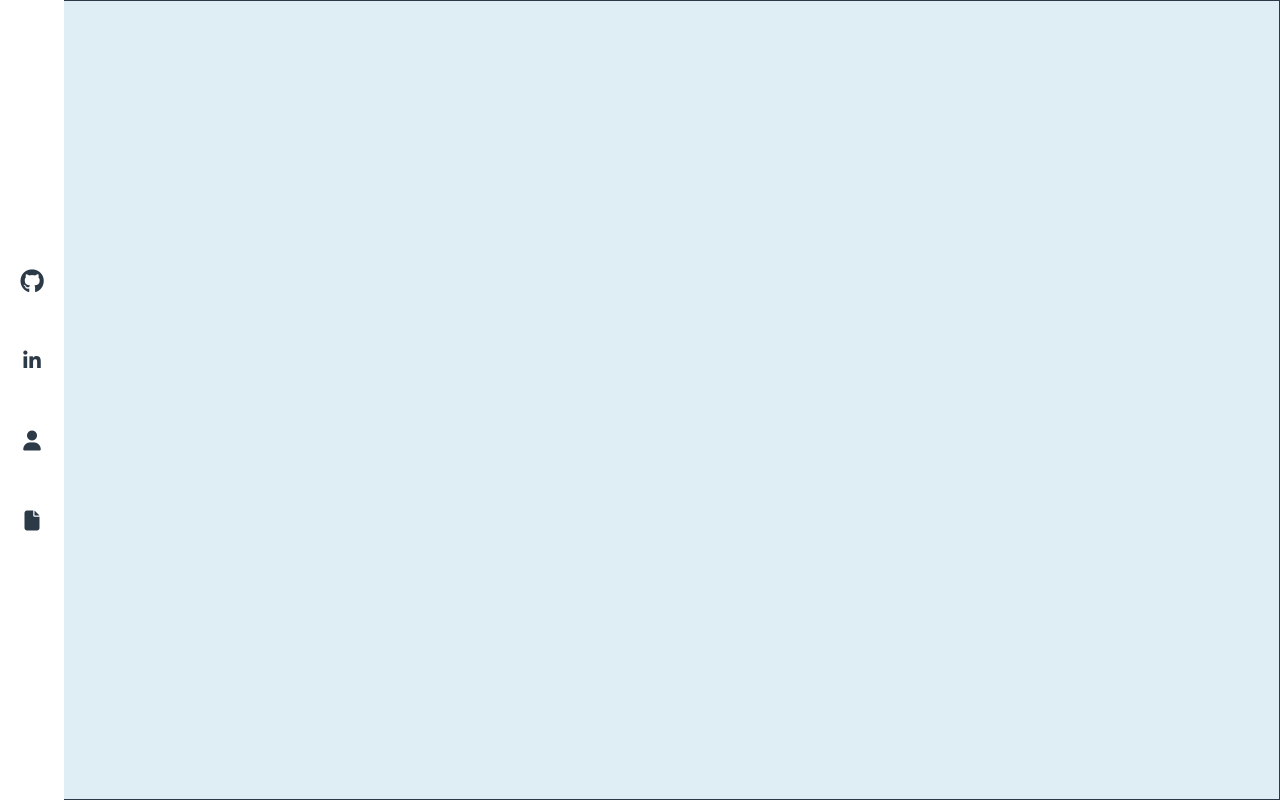
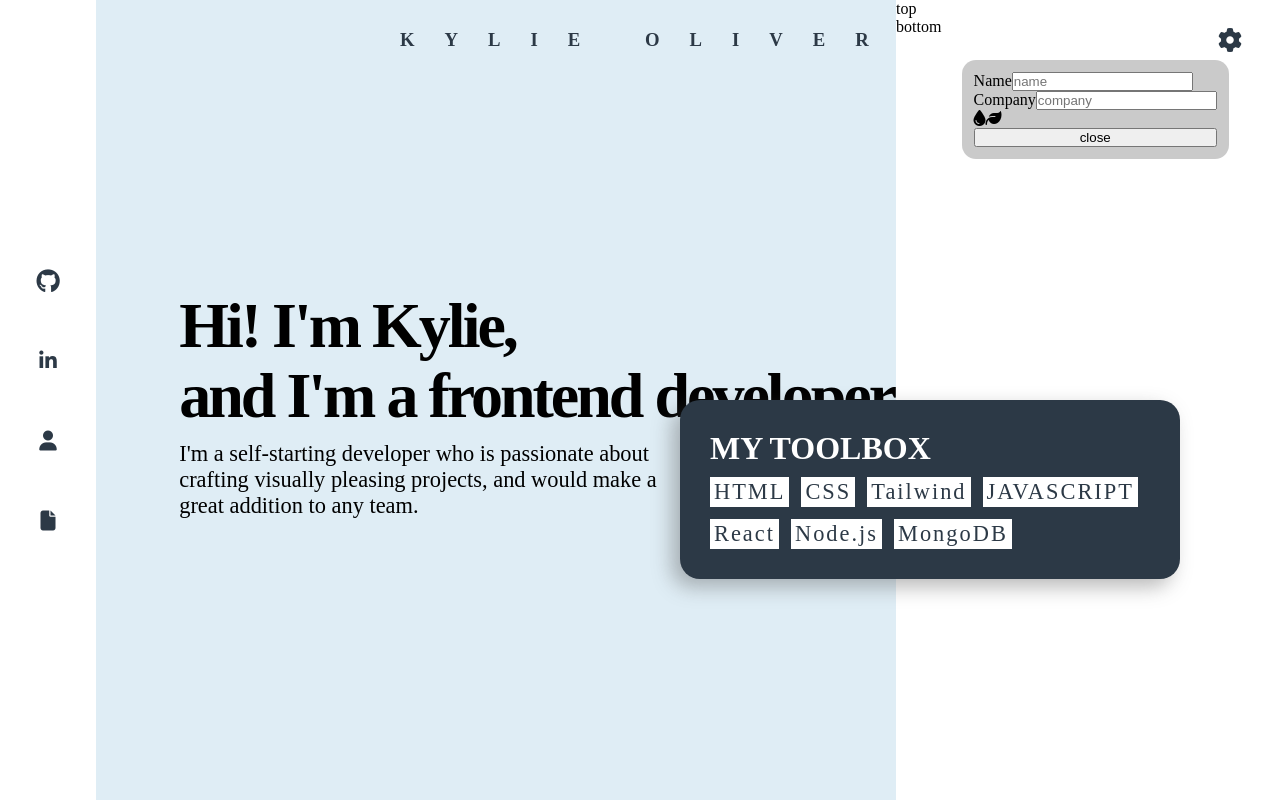
Before and after one commit to Kylie240/portfolio, a React (Vite) app: page / in a window 1280 px wide. Built offline with nearby package versions, Linux system fonts and the light colour scheme.

Commit message:
created topbar and added features

```diff
--- /dev/null
+++ b/components/settings.jsx
@@ -0,0 +1,41 @@
+export const Settings = ({
+    setCompanyInsert, setNameInsert
+}) => {
+
+    function handleNameChange (e) {
+        const {value} = e.target;
+        setNameInsert(` ${value}`)
+    }
+    function handleCompanyChange (e) {
+        const {value} = e.target;
+        setCompanyInsert(value)
+    }
+
+    return(
+        <div className="settings-container">
+            <div>
+                <div>
+                    <label htmlFor="name">Name</label>
+                    <input
+                    type="text"
+                    name="name"
+                    onChange={(e) => handleNameChange(e)}
+                    placeholder="name"/>
+                </div>
+                <div>
+                    <label htmlFor="name">Company</label>
+                    <input
+                        type="text"
+                        name="company"
+                        onChange={(e) => handleCompanyChange(e)}
+                        placeholder="company"/>
+                </div>
+                <div>
+                    <i className="fa-solid fa-droplet theme-btn"></i>
+                    <i className="fa-solid fa-leaf theme-btn"></i>
+                </div>
+            </div>
+            <button>close</button>
+        </div>
+    )
+}
--- a/components/sidebar.jsx
+++ b/components/sidebar.jsx
@@ -1,10 +1,10 @@
 export const Sidebar = () => {
     return (
-        <div class="sidebar">
-            <i class="fa-brands fa-github sidebar-icon fa-xl"></i>
-            <i class="fa-brands fa-linkedin-in sidebar-icon fa-lg"></i>
-            <i class="fa-solid fa-user sidebar-icon fa-lg"></i>
-            <i class="fa-solid fa-file sidebar-icon fa-lg"></i>
+        <div className="sidebar">
+            <i className="fa-brands fa-github sidebar-icon fa-xl"></i>
+            <i className="fa-brands fa-linkedin-in sidebar-icon fa-lg"></i>
+            <i className="fa-solid fa-user sidebar-icon fa-lg"></i>
+            <i className="fa-solid fa-file sidebar-icon fa-lg"></i>
         </div>
     )
 }
--- /dev/null
+++ b/components/topbar.jsx
@@ -0,0 +1,17 @@
+import { Settings } from "./settings"
+
+export const Topbar = () => {
+    function themeToggler () {
+        document.body.classList.toggle('active')
+    }
+
+    return (
+        <div className="topbar">
+            <h3 className="topbar-heading">KYLIE OLIVER</h3>
+            <i id="topbar-gear"
+                className="fa-solid fa-gear fa-xl sidebar-icon"
+                onClick={themeToggler}
+            ></i>
+        </div>
+    )
+}
--- a/src/App.css
+++ b/src/App.css
@@ -3,29 +3,48 @@
   padding: 0;
   box-sizing: border-box;
   /*OCEAN THEME VARIABLES*/
+}
+body{
   --primary-ocean-color: rgb(255, 255, 255);
   --secondary-ocean-color: rgb(223, 237, 245);
   --tertiary-ocean-color: rgb(44, 57, 70);
   --highlight-ocean-color: rgb(253, 105, 68);
-/*DESERT THEME VARIABLES*/
-  --primary-desert-color: rgb(246, 254, 255);
-  --secondary-desert-color: rgb(190, 220, 235);
-  --tertiary-desert-color: rgb(44, 57, 70);
-  --highlight-desert-color: rgb(253, 105, 68);
 }
 
-
+body.active {
+  --primary-ocean-color: rgb(243, 223, 204);
+  --secondary-ocean-color: rgb(175, 103, 55);
+  --tertiary-ocean-color: rgb(46, 92, 73);
+  --highlight-ocean-color: rgb(228, 186, 109);
+}
 
 .homepage {
+  display: flex;
   width: 100%;
   height: 100vh;
-  border: 1px solid var(--tertiary-ocean-color);
   background-color: var(--secondary-ocean-color);
+}
+
+.topbar{
+  display: flex;
+  justify-content: space-between;
+  padding: 0 30px 0 400px;
+  align-items: center;
+  z-index: 20;
+  position: absolute;
+  color: var(--tertiary-ocean-color);
+  background-color: transparent;
+  width: 100%;
+  height: 5rem;
+}
+
+.topbar-heading{
+  letter-spacing: 30px;
 }
 
 .sidebar {
   height: 100vh;
-  width: 5%;
+  width: 6rem;
   position: fixed;
   display: flex;
   flex-direction: column;
@@ -50,3 +69,80 @@
 .sidebar-icon:hover{
   background-color: var(--secondary-ocean-color);
 }
+
+.left-home-container{
+  width: 70%;
+  display: flex;
+  flex-direction: column;
+  justify-content: center;
+  align-items: center;
+  background: var(--secondary-ocean-color);
+}
+.left-home-container h1{
+  position: relative;
+  left: 20%;
+  font-size: 4rem;
+  width: 100%;
+  margin: 20px 0;
+  letter-spacing: -3px;
+  line-height: 50px;
+}
+.left-home-container p{
+  position: relative;
+  left: 20%;
+  font-size: 1.4rem;
+  width: 55%;
+}
+.right-home-container{
+  right: 12px;
+  width: 30%;
+  overflow: visible;
+  background: var(--primary-ocean-color);
+}
+.right-middle-container{
+  color: white;
+  padding: 30px;
+  top: 400px;
+  right: 100px;
+  width: 500px;
+  position: absolute;
+  border-radius: 20px;
+  box-shadow: -8px 8px 20px rgba(80, 80, 80, 0.4);
+  background-color: var(--tertiary-ocean-color);
+}
+.right-middle-container:hover{
+  box-shadow: -12px 12px 26px rgba(80, 80, 80, 0.4);
+}
+.toolbox-list{
+  display: flex;
+  flex-wrap: wrap;
+  gap: 12px;
+  list-style: none;
+}
+.toolbox-header{
+  font-weight: 800;
+  font-size: 2rem;
+  margin-bottom: 10px;
+}
+.toolbox-item{
+  padding: 2px 4px;
+  letter-spacing: 2px;
+  font-size: 1.4rem;
+  background-color: var(--primary-ocean-color);
+  color: var(--tertiary-ocean-color);
+}
+
+.settings-container{
+  position: absolute;
+  display: flex;
+  flex-direction: column;
+  right: 4%;
+  top: 60px;
+  padding: 12px;
+  background-color: rgba(80, 80, 80, 0.3);
+  border-radius: 14px;
+}
+.settings-container form{
+  display: flex;
+  flex-direction: column;
+}
--- a/src/App.jsx
+++ b/src/App.jsx
@@ -2,11 +2,13 @@ import { useState } from 'react'
 import './App.css'
 import { Home } from './pages/home'
 import { Sidebar } from '../components/sidebar'
+import { Topbar } from './../components/topbar';
 
 function App() {
 
   return (
     <>
+      <Topbar />
       <Sidebar />
       <Home />
     </>
--- a/src/pages/home.jsx
+++ b/src/pages/home.jsx
@@ -1,7 +1,49 @@
+import { useState } from "react";
+import { Settings } from "../../components/settings";
+
 export const Home = () => {
+    const [companyInsert, setCompanyInsert] = useState(" any team.")
+    const [nameInsert, setNameInsert] = useState("")
+
+    function handleHover () {
+        const element = document.getElementById("header-insert");
+        element.innerHTML = " like to create."
+    }
+    function handleExitHover () {
+        const element = document.getElementById("header-insert");
+        element.innerHTML = "'m a frontend developer."
+    }
+
     return (
         <div className="homepage">
-            home
+            <Settings insert={nameInsert} setInsert={setNameInsert} companyInsert={companyInsert} setCompanyInsert={setCompanyInsert}/>
+            <div onMouseLeave={() => handleExitHover()} className="left-home-container grid-item">
+                <div>
+                    <h1 className="homepage-header">Hi<span id="name-insert">{nameInsert}</span>! I'm Kylie, </h1>
+                    <h1>and I<span id="header-insert" onMouseEnter={() => handleHover()}>'m a frontend developer</span></h1>
+                    <p className="homepage-paragraph">I'm a self-starting developer who is passionate about crafting visually pleasing projects, and would make a great addition to <span>{companyInsert}</span></p>
+                </div>
+            </div>
+            <div className="right-home-container grid-item">
+                <div className="right-top-container">
+                    top
+                </div>
+                <div className="right-middle-container">
+                    <h3 className="toolbox-header">MY TOOLBOX</h3>
+                    <ul className="toolbox-list">
+                        <li className="toolbox-item">HTML</li>
+                        <li className="toolbox-item">CSS</li>
+                        <li className="toolbox-item">Tailwind</li>
+                        <li className="toolbox-item">JAVASCRIPT</li>
+                        <li className="toolbox-item">React</li>
+                        <li className="toolbox-item">Node.js</li>
+                        <li className="toolbox-item">MongoDB</li>
+                    </ul>
+                </div>
+                <div className="right-bottom-container">
+                    bottom
+                </div>
+            </div>
         </div>
     )
 }
```
